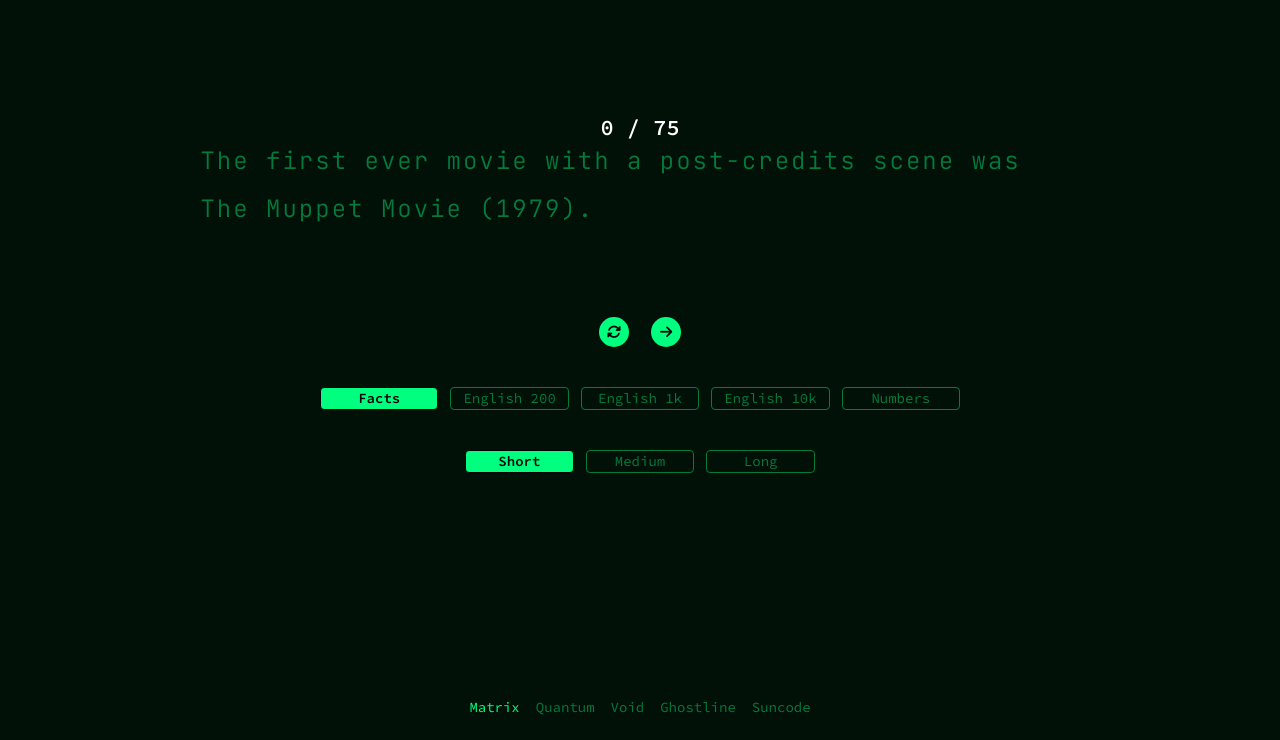
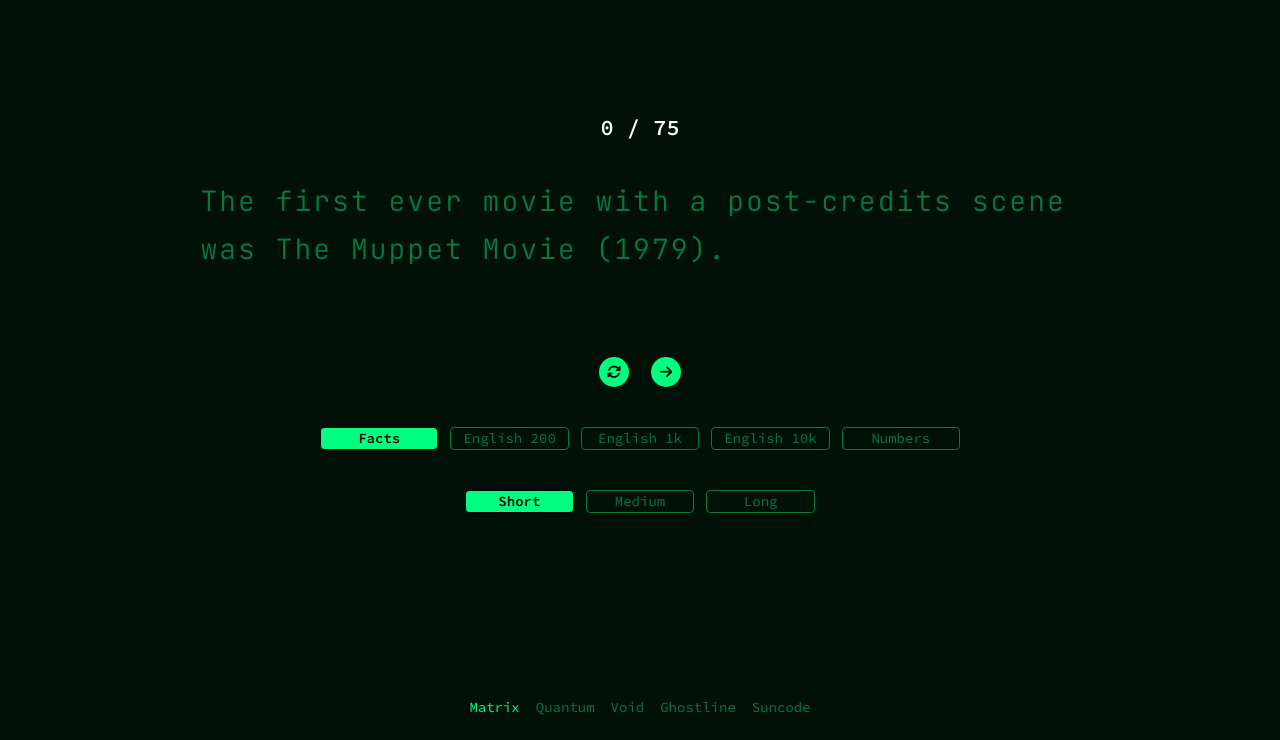
Before and after one commit to Ananth-babu96/cosmotype, a website: page index.html in a window 1280 px wide. Shown: the part 60-800 px from the top of the page. Drawn offline with Linux system fonts and the light colour scheme.

Commit message:
font resized

```diff
--- a/index.html
+++ b/index.html
@@ -155,7 +155,7 @@
       <main>
          <!-- Timer -->
          <section
-            class="w-[90%] mx-auto flex justify-center items-center h-[100px] mt-[80px]"
+            class="w-[90%] mx-auto flex justify-center items-center h-[100px] mt-[80px] mb-[40px]"
             aria-label="Timer"
          >
             <div
@@ -178,7 +178,7 @@
             <div id="focus-error" role="alert">Press any key to focus..</div>
             <div
                id="words"
-               class="text-[22px] md:text-[24px] font-[300] tracking-[2px]"
+               class="text-[22px] md:text-[28px] font-[300] tracking-[2px]"
             ></div>
             <div
                id="caret"
```
Also changed, not shown: output.css.
